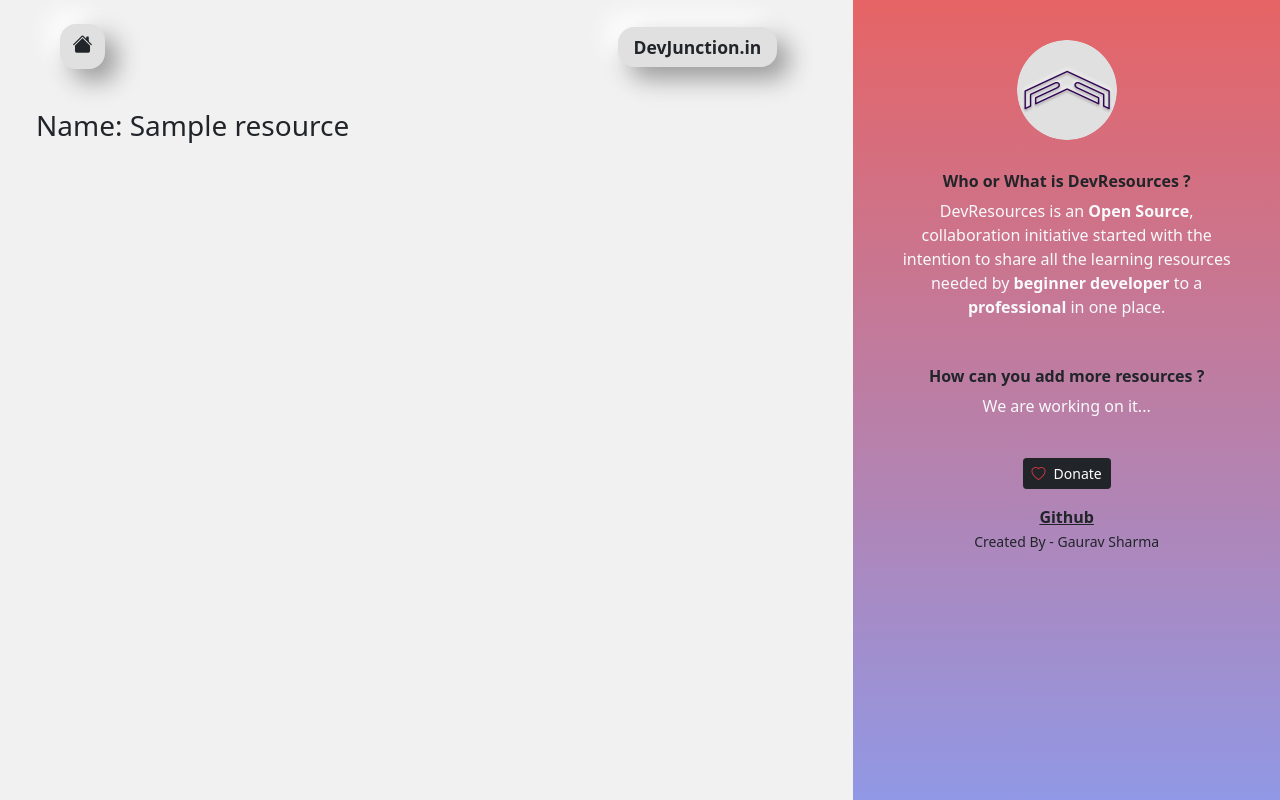
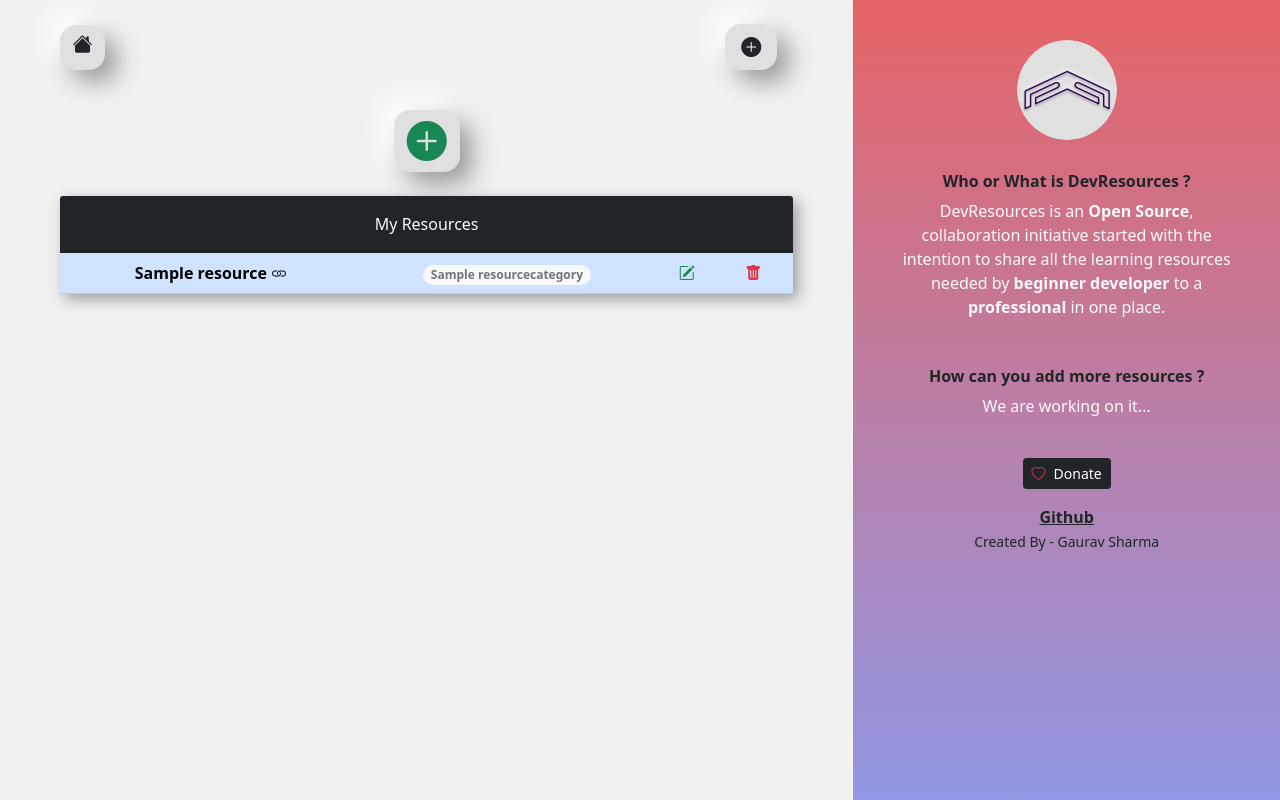
Before and after one commit to mnamegaurav/devresources, a Django app: page /resource/list/ in a window 1280 px wide. Run offline with Django 3.2, Linux system fonts and the light colour scheme; a user stored in the database is signed in; tables that the repository leaves empty hold one stand-in row (values such as "Sample post"); some libraries are stand-ins or nearby versions.

Commit message:
resource create,update,delete and list is done

```diff
--- a/accounts/urls.py
+++ b/accounts/urls.py
@@ -0,0 +1,22 @@
+from django.urls import path, include
+# from django.urls import reverse_lazy
+from django.contrib.auth.views import (
+
+    PasswordResetView,
+    PasswordResetDoneView,
+    PasswordResetConfirmView,
+    PasswordResetCompleteView,
+    PasswordChangeView,
+    PasswordChangeDoneView,
+    )
+
+from accounts.views import (
+    SignInView,
+    SignUpView,
+    )
+
+
+urlpatterns = [
+    path('signin/', SignInView.as_view(), name='signin_view'),
+    path('signup/', SignUpView.as_view(), name='signup_view'),
+]
--- a/core/models.py
+++ b/core/models.py
@@ -66,7 +66,7 @@
         )
 
     class Meta:
-        ordering = ['-added_on']
+        ordering = ['-updated_on']
         verbose_name = 'Resource'
         verbose_name_plural = 'Resources'
 
--- a/core/views.py
+++ b/core/views.py
@@ -1,10 +1,9 @@
-from django.shortcuts import render
+from django.shortcuts import render, redirect
 from django.urls import reverse_lazy
 from django.views.generic import View, ListView
 from django.views.generic.edit import (
     CreateView,
     UpdateView,
-    DeleteView,
     )
 from django.contrib.messages.views import SuccessMessageMixin
 
@@ -113,4 +112,4 @@
         except Exception as e:
             pass
 
-        return redirect(success_url)
+        return redirect(self.success_url)
--- a/devresources/settings.py
+++ b/devresources/settings.py
@@ -132,6 +132,7 @@
 
 AUTH_USER_MODEL = 'accounts.User'
 
+
 from devresources.jazzmin_config import *
 from devresources.hitcount_config import *
 
--- a/devresources/urls.py
+++ b/devresources/urls.py
@@ -19,7 +19,8 @@
 from django.conf.urls.static import static
 
 urlpatterns = [
-    path('admin/', admin.site.urls),
+    path('devjunction/devresources/gaurav/admin/', admin.site.urls),
+    path('accounts/', include('accounts.urls')),
     path('', include('core.urls')),
 ]
 
--- a/templates/core/base.html
+++ b/templates/core/base.html
@@ -13,9 +13,15 @@
           <a class="navbar-brand text-reset text-decoration-none round__button neumorphic__button" href="/">
             <i class="bi bi-house-fill"></i>
           </a>
-          <a target="_blank" class="navbar-brand text-reset text-decoration-none px-3 neumorphic__button" href="https://devjunction.in/">
-            <small><strong>DevJunction.in</strong></small>
-          </a>
+          {% if request.user.is_authenticated %}
+            <a href="{% url 'resource_create_view' %}" class="navbar-brand text-reset text-decoration-none px-3 py-2 neumorphic__button">
+              <i class="bi bi-plus-circle-fill"></i>
+            </a>
+          {% else %}
+            <a href="{% url 'signin_view' %}" class="navbar-brand text-reset text-decoration-none px-3 py-2 neumorphic__button">
+              <i class="bi bi-person-plus-fill"></i>
+            </a>
+          {% endif %}
         </div>
       </nav>
       <!-- Navbar End -->
--- a/templates/core/resource_list_added_by_user.html
+++ b/templates/core/resource_list_added_by_user.html
@@ -1,15 +1,109 @@
 {% extends 'core/base.html' %}
+
+{% block extra_css %}
+<link href="https://cdn.jsdelivr.net/npm/simple-datatables@latest/dist/style.css" rel="stylesheet" type="text/css">
+{% endblock %}
 
 {% block content %}
 
-<div class="container">
-    <div class="row">
-        <div class="col-8">
-            {% for resource in all_resources %}
-                <h3>Name: {{ resource.title }}</h3>
-            {% endfor %}
+<div class="container px-0 px-md-5">
+  <div class="row">
+    <div class="col-12 text-center pb-4">
+      <a href="{% url 'resource_create_view' %}" class="text-success text-decoration-none neumorphic__button btn" data-bs-toggle="tooltip" data-bs-placement="bottom" title="Add more resources">
+        <i class="bi bi-plus-circle-fill display-6"></i>
+      </a>
+    </div>
+  </div>
+  <div class="row">
+    <div class="col-12">
+
+      <div class="neumorphic__card">
+        <div class="card-header bg-dark">
+          <p class="text-light m-auto text-center my-2">My Resources</p>
         </div>
+        <div class="table-responsive">
+          <table class="table table-hover mx-auto my-auto" id="resourceTable">
+            <tbody class="text-center">
+
+              {% for resource in all_resources %}
+              <tr class="table-{% cycle 'primary' 'secondary' 'danger' 'warning' 'info' 'success' %}">
+                <th class="ps-3">
+                  <a href="{{ resource.url }}" class="text-decoration-none text-reset">
+                    {{ resource.title }} <i class="bi bi-link"></i>
+                  </a>
+                </th>
+                <!-- <td>{{ resource.added_on }}</td> -->
+                <td>
+                  {% for category_name in resource.category.all %}
+                    <small class="text-muted badge rounded-pill bg-light">
+                      {{ category_name }}
+                    </small>
+                  {% endfor %}
+                </td>
+                <td class="text-success">
+                  <a href="{% url 'resource_update_view' resource.pk %}" class="text-decoration-none text-reset">
+                    <i class="bi bi-pencil-square"></i>
+                  </a>
+                </td>
+                <td class="text-danger">
+                  <a href="#" class="text-decoration-none text-reset mx-2" data-bs-toggle="modal" data-bs-target="#deleteModal-{{ resource.pk }}">
+                    <i class="bi bi-trash-fill"></i>
+                  </a>
+                  <div class="modal fade" id="deleteModal-{{ resource.pk }}" tabindex="-1" aria-labelledby="deleteModal-{{ resource.pk }}" aria-hidden="true">
+                    <div class="modal-dialog modal-dialog modal-dialog-centered">
+                      <div class="modal-content">
+                        <div class="modal-body">
+                          <h5>Are you sure you want to delete it right now ?</h5>
+
+                          <form method="POST" action="{% url 'resource_delete_view' resource.pk %}">
+                            {% csrf_token %}
+                            <button class="text-decoration-none neumorphic__buttton btn btn-lg text-success" data-bs-dismiss="modal">
+                              <i class="bi bi-arrow-left-circle-fill"></i>
+                            </button>
+                            <button class="text-decoration-none neumorphic__buttton btn btn-lg text-danger">
+                              <i class="bi bi-trash-fill"></i>
+                            </button>
+                          </form>
+                        </div>
+                      </div>
+                    </div>
+                  </div>
+                </td>
+              </tr>
+              {% endfor %}
+
+            </tbody>
+          </table>
+        </div>
+      </div>
     </div>
+  </div>
 </div>
 
 {% endblock %}
+
+{% block extra_js %}
+<script src="https://cdn.jsdelivr.net/npm/simple-datatables@latest" type="text/javascript"></script>
+
+<script type="text/javascript">
+  const dataTable = new simpleDatatables.DataTable("#resourceTable", {
+    searchable: true,
+    fixedHeight: false,
+    header: false,
+    footer: false,
+    truncatePager: true,
+    perPage: 10,
+    // perPageSelect: false,
+    labels: {
+      placeholder: "Search...",
+      perPage: "{select} results per page",
+      noRows: "Oops! No results to display",
+      info: "Showing {start} to {end} of total {rows} results",
+    },
+    layout: {
+      top: "{info}{search}",
+      bottom: "{select}{pager}",
+    },
+  })
+</script>
+{% endblock %}
```
Also changed, not shown: accounts/views.py (+9 -1 lines), core/forms.py (+12 -12 lines), templates/accounts/signin.html (added, +35 -0 lines), templates/accounts/signup.html (added, +35 -0 lines), templates/core/resource_create_form.html (+12 -10 lines), templates/core/resource_list.html (+41 -13 lines), templates/core/resource_update_form.html (+16 -10 lines), media/thumbnails/devresources.png (added), media/thumbnails/website.png (added), media/thumbnails/website_rvzsZ62.png (added).
